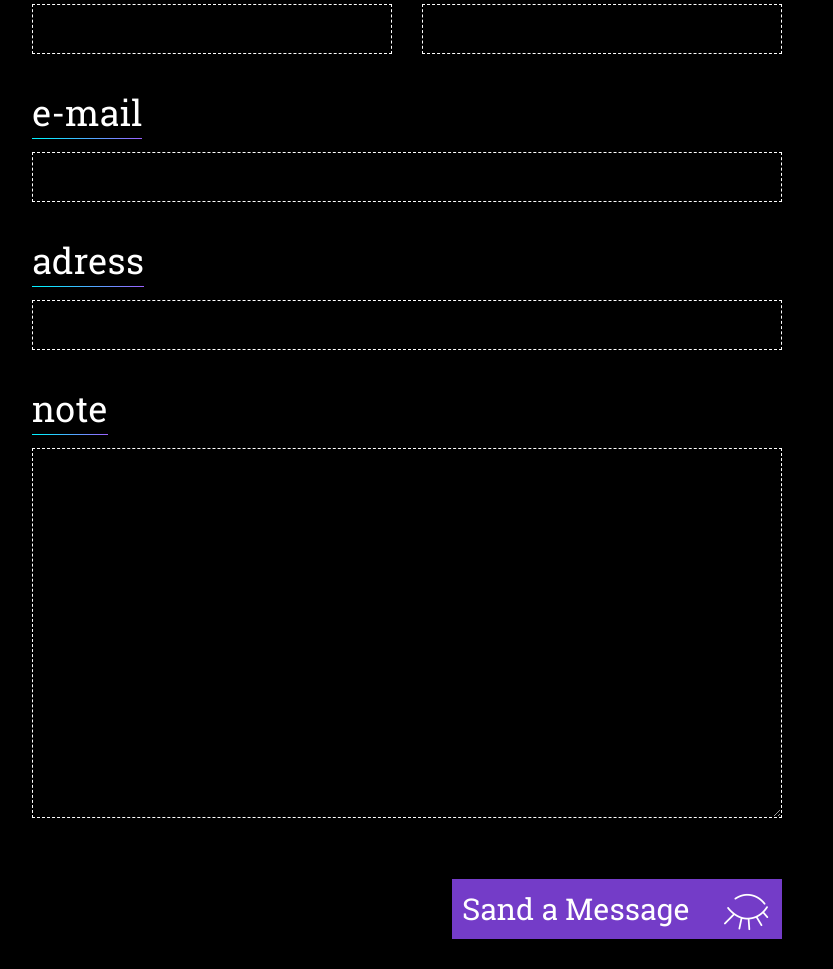
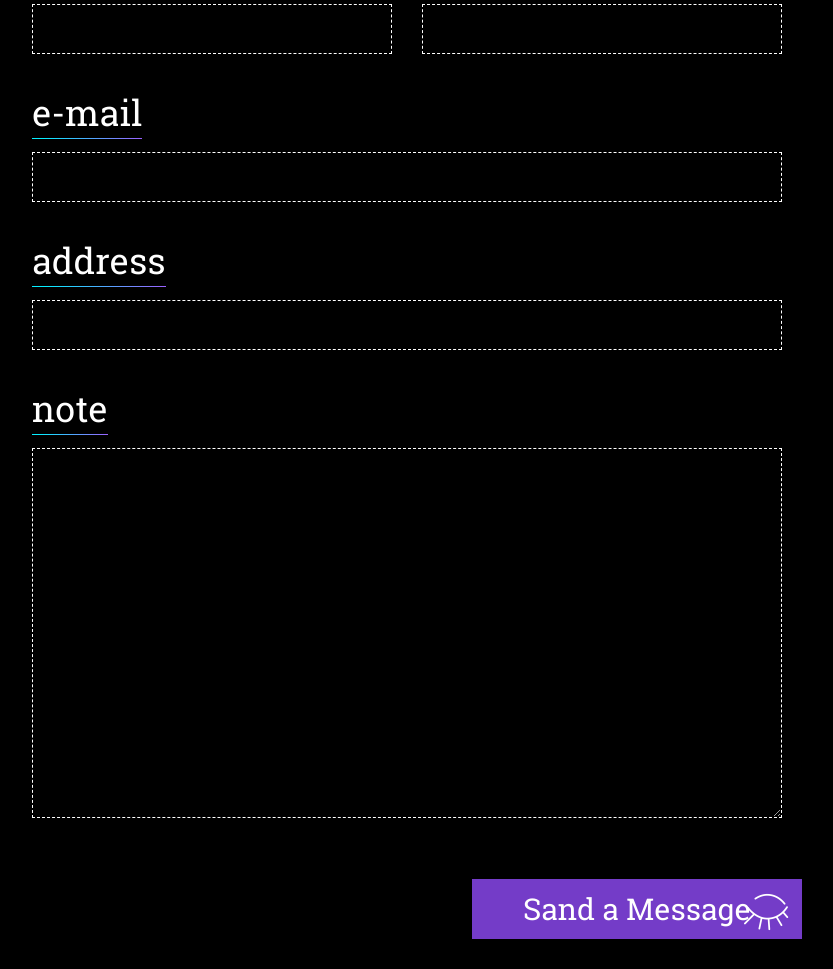
Before and after one commit to ARIeEI/_blunt, a plain HTML site: page html/contact.html in a window 1280 px wide. Shown: the part 2403-3372 px from the top of the page, without its empty margins (233-1066 px from the left). Drawn offline with Linux system fonts and the light colour scheme; some packages are replaced by stand-ins of ours.

Commit message:
feat:i nput for, id button

```diff
--- a/css/sub.css
+++ b/css/sub.css
@@ -1921,7 +1921,7 @@ iframe {
     height:40px;
 }
 
-.Contact #mail .memo .button a {
+.Contact #mail .memo .button button {
     display:inline-block;
     position:relative;
     top:0;
@@ -1935,7 +1935,7 @@ iframe {
     transition:all .2s;
 }
 
-.Contact #mail .memo .button a span {
+.Contact #mail .memo .button button span {
     display:inline-block;
     position:absolute;
     margin-top:-12px;
@@ -2055,11 +2055,11 @@ iframe {
         height:60px;
     }
 
-    .Contact #mail .memo .button a {
+    .Contact #mail .memo .button button {
         font-size:3.0rem;
     }
 
-    .Contact #mail .memo .button a span {
+    .Contact #mail .memo .button button span {
         margin-top:-25px;
         width:50px;
         height:50px;
--- a/html/contact.html
+++ b/html/contact.html
@@ -6,7 +6,7 @@
     <title>blunt</title>
     <meta name="viewport" content="width=device-width, initial-scale=1.0">
     <link rel="icon" type="image/png" sizes="16x16" href="../img/logo/logo_32x32.png">
-    <!-- <link rel="icon" type="image/png" sizes="16x16" href="../img/logo/logo_400x400.png"> -->
+    <link rel="icon" type="image/png" sizes="16x16" href="../img/logo/logo_400x400.png">
     <link rel="stylesheet" href="../css/normalize.css">
     <link rel="stylesheet" href="../css/style.css" />
     <link rel="stylesheet" href="../css/sub.css" />
@@ -286,22 +286,23 @@
                             </div>
                         </div>
                         <div class="memo">
-                            <fieldset>
-                                <label>name</label><br />
-                                <input class="nameBox" type="text" />
-                                <input class="nameBox Right clear" type="text" />
-                                <label>e-mail</label>
-                                <input type="text" />
-                                <label>adress</label>
-                                <input type="text" />
-                                <label>note</label>
-                                <textarea cols="50" rows="10"></textarea>
-
-                                <div class="button clear">
-                                    <a href="#">Sand a Message<span></span>
-                                    </a>
-                                </div>
-                            </fieldset>
+                            <form>
+                                <fieldset>
+                                    <label for="name">name</label><br />
+                                    <input id="name" class="nameBox" type="text" />
+                                    <input id="name" class="nameBox Right clear" type="text" />
+                                    <label for="e-mail">e-mail</label>
+                                    <input id="email" type="email" />
+                                    <label for="address">address</label>
+                                    <input id="address" type="text" />
+                                    <label for="note">note</label>
+                                    <textarea id="note" cols="50" rows="10"></textarea>
+                                    <div class="button clear">
+                                        <button type="submit">Sand a Message<span></span>
+                                        </button>
+                                    </div>
+                                </fieldset>
+                            </form>
                         </div>
                     </section>
                 </section>
```
